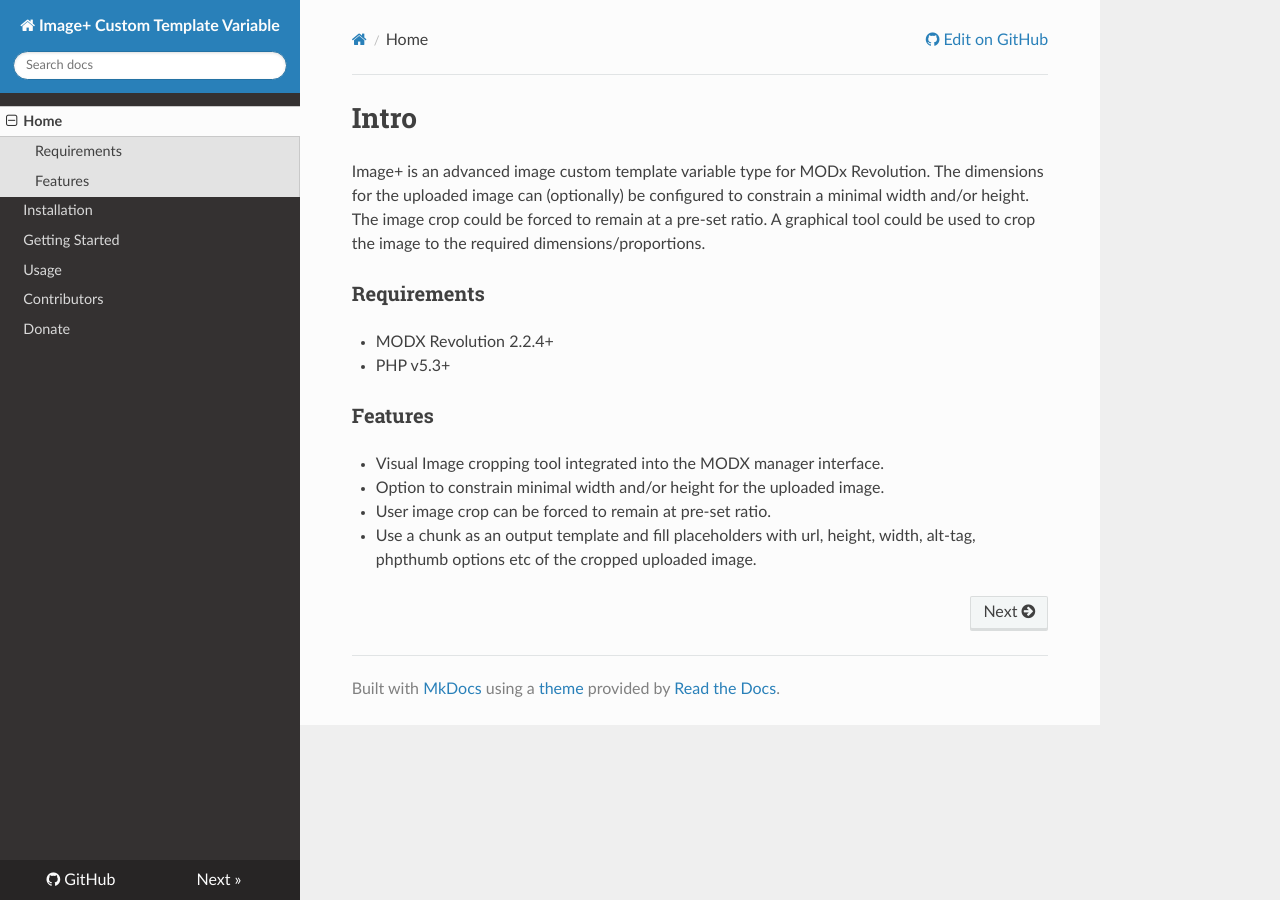
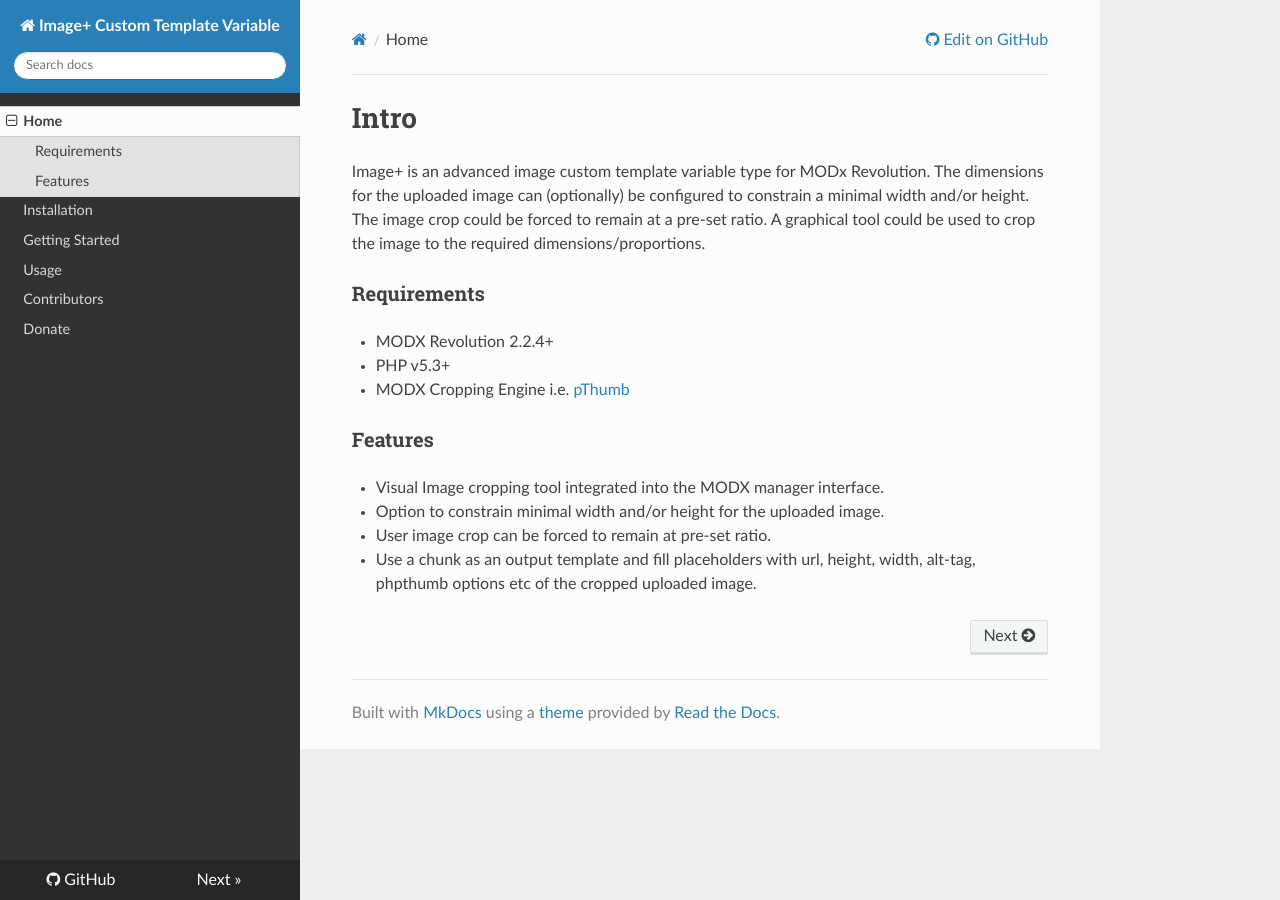
Before and after one commit to alanpich/tvImagePlus, an MkDocs documentation site: the page built from core/components/imageplus/docs/index.md, in a window 1280 px wide. Built offline with MkDocs 1.6.1, drawn with Linux system fonts in a browser that asks for light colours; nearby versions of some CDN libraries; comment, search, counter and statistics services are not loaded; old or Windows-style settings are respelled for this version of MkDocs.

Commit message:
Updated documentation

```diff
--- a/core/components/imageplus/docs/index.md
+++ b/core/components/imageplus/docs/index.md
@@ -8,6 +8,7 @@
 
 * MODX Revolution 2.2.4+
 * PHP v5.3+
+* MODX Cropping Engine i.e. [pThumb](http://modx.com/extras/package/pthumb)
 
 ### Features
 
```
